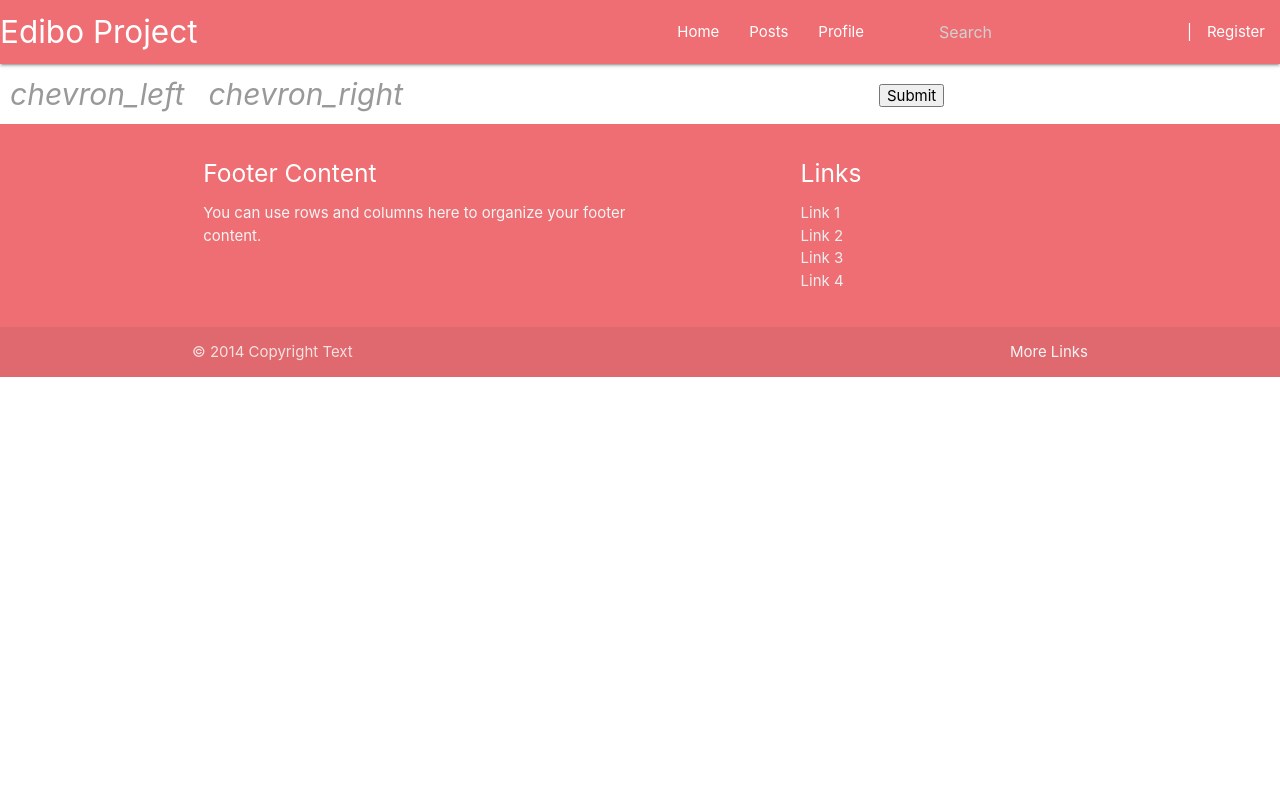
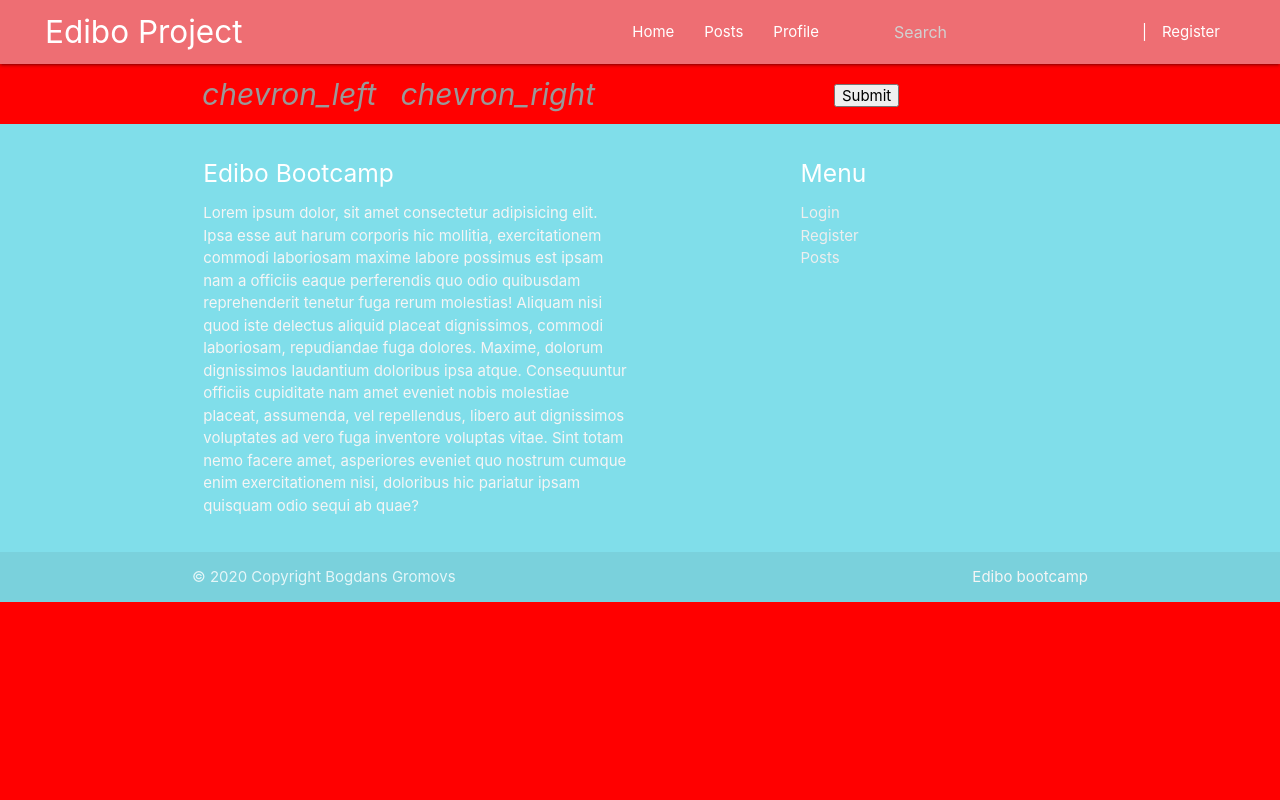
Before and after one commit to dpaniq/edibo_site, a Python web app: template app/templates/index.html in a window 1280 px wide. Run offline with Jinja, Linux system fonts and the light colour scheme; the template is opened without the code that fills it, so the values that code supplies are empty.

Commit message:
secret key, register, design

```diff
--- a/app/app.py
+++ b/app/app.py
@@ -25,6 +25,8 @@ manager.add_command('db', MigrateCommand)
 from models import *
 
 admin = Admin(app)
+admin.add_view(ModelView(User, db.session))
+admin.add_view(ModelView(Role, db.session))
 admin.add_view(ModelView(Post, db.session))
 admin.add_view(ModelView(Tag, db.session))
 
--- /dev/null
+++ b/app/functions.py
@@ -0,0 +1,6 @@
+import random
+import string
+
+def random_secret_key(length=20):
+    letters_and_digits = string.ascii_letters + string.digits
+    return ''.join((random.choice(letters_and_digits) for i in range(length)))
--- /dev/null
+++ b/app/static/css/style.css
@@ -0,0 +1,7 @@
+.nav-wrapper {
+    padding: 0 3em;
+}
+
+body {
+    background: red;
+}
--- a/app/templates/base.html
+++ b/app/templates/base.html
@@ -7,6 +7,7 @@
 
         <!-- Compiled and minified CSS -->
         <link rel="stylesheet" href="https://cdnjs.cloudflare.com/ajax/libs/materialize/1.0.0/css/materialize.min.css">
+        <link rel="stylesheet" href="{{ url_for('static', filename='css/style.css') }}">
 
         <!-- Compiled and minified JavaScript -->
         <script src="https://cdnjs.cloudflare.com/ajax/libs/materialize/1.0.0/js/materialize.min.js"></script>
@@ -15,21 +16,11 @@
 
     <body>
         {% include 'navbar.html' %}
-        {#
-        <hr>
-        {% with messages = get_flashed_messages() %}
-        {% if messages %}
-        <ul>
-            {% for message in messages %}
-            <li>{{ message }}</li>
-            {% endfor %}
-        </ul>
-        {% endif %}
-        {% endwith %}
- #}
-        {% block content %}
-            {% block side %}{% endblock %}
-        {% endblock %}
+
+        <div class="container">
+            {% block content %}{% endblock %}
+        </div>
+
         {% include 'footer.html' %}
     </body>
 </html>
--- a/app/templates/footer.html
+++ b/app/templates/footer.html
@@ -1,26 +1,26 @@
-<footer class="page-footer">
+<footer class="page-footer #80deea cyan lighten-3">
     <div class="container">
         <div class="row">
             <div class="col l6 s12">
-                <h5 class="white-text">Footer Content</h5>
-                <p class="grey-text text-lighten-4">You can use rows and columns here to organize your footer
-                    content.</p>
+                <h5 class="white-text">Edibo Bootcamp</h5>
+                <p class="grey-text text-lighten-4">
+                    Lorem ipsum dolor, sit amet consectetur adipisicing elit. Ipsa esse aut harum corporis hic mollitia, exercitationem commodi laboriosam maxime labore possimus est ipsam nam a officiis eaque perferendis quo odio quibusdam reprehenderit tenetur fuga rerum molestias! Aliquam nisi quod iste delectus aliquid placeat dignissimos, commodi laboriosam, repudiandae fuga dolores. Maxime, dolorum dignissimos laudantium doloribus ipsa atque. Consequuntur officiis cupiditate nam amet eveniet nobis molestiae placeat, assumenda, vel repellendus, libero aut dignissimos voluptates ad vero fuga inventore voluptas vitae. Sint totam nemo facere amet, asperiores eveniet quo nostrum cumque enim exercitationem nisi, doloribus hic pariatur ipsam quisquam odio sequi ab quae?
+                </p>
             </div>
             <div class="col l4 offset-l2 s12">
-                <h5 class="white-text">Links</h5>
+                <h5 class="white-text">Menu</h5>
                 <ul>
-                    <li><a class="grey-text text-lighten-3" href="#!">Link 1</a></li>
-                    <li><a class="grey-text text-lighten-3" href="#!">Link 2</a></li>
-                    <li><a class="grey-text text-lighten-3" href="#!">Link 3</a></li>
-                    <li><a class="grey-text text-lighten-3" href="#!">Link 4</a></li>
+                    <li><a class="grey-text text-lighten-3" href="#!">Login</a></li>
+                    <li><a class="grey-text text-lighten-3" href="#!">Register</a></li>
+                    <li><a class="grey-text text-lighten-3" href="#!">Posts</a></li>
                 </ul>
             </div>
         </div>
     </div>
     <div class="footer-copyright">
         <div class="container">
-            © 2014 Copyright Text
-            <a class="grey-text text-lighten-4 right" href="#!">More Links</a>
+            © 2020 Copyright Bogdans Gromovs
+            <a class="grey-text text-lighten-4 right" href="https://digitalbootcamps.eu/">Edibo bootcamp</a>
         </div>
     </div>
 </footer>
--- a/flask commands.txt
+++ b/flask commands.txt
@@ -22,8 +22,6 @@ FIRST TIME
    p = <ModelClassName>(*args)
    db.session.add(p)
    db.session.commit(p)
-
-
 
 Methods:
 <model>.query.all()
```
Also changed, not shown: app/migrations/versions/027ef9d96877_.py (added, +34 -0 lines), app/models.py (+11 -3 lines), app/routes.py (+47 -21 lines), app/templates/admin/secret_key.html (added, +11 -0 lines), app/templates/register.html (+10 -0 lines), app/app.db.
